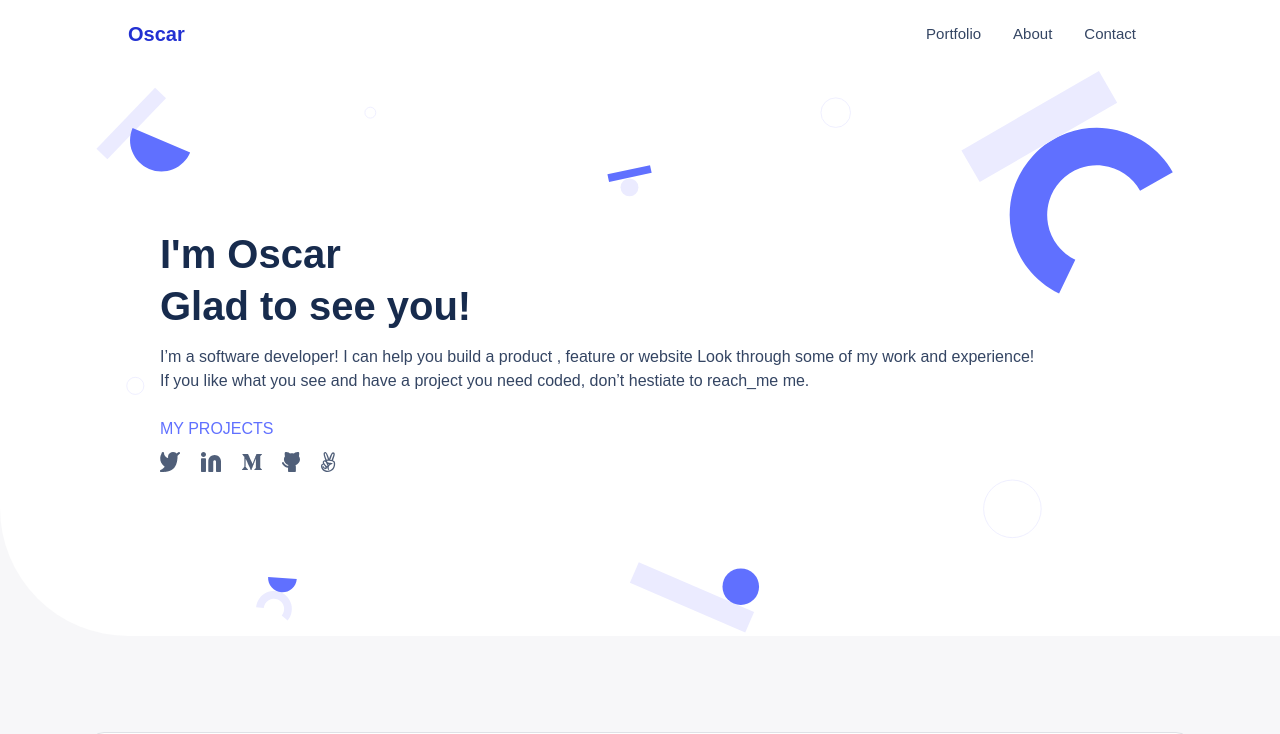
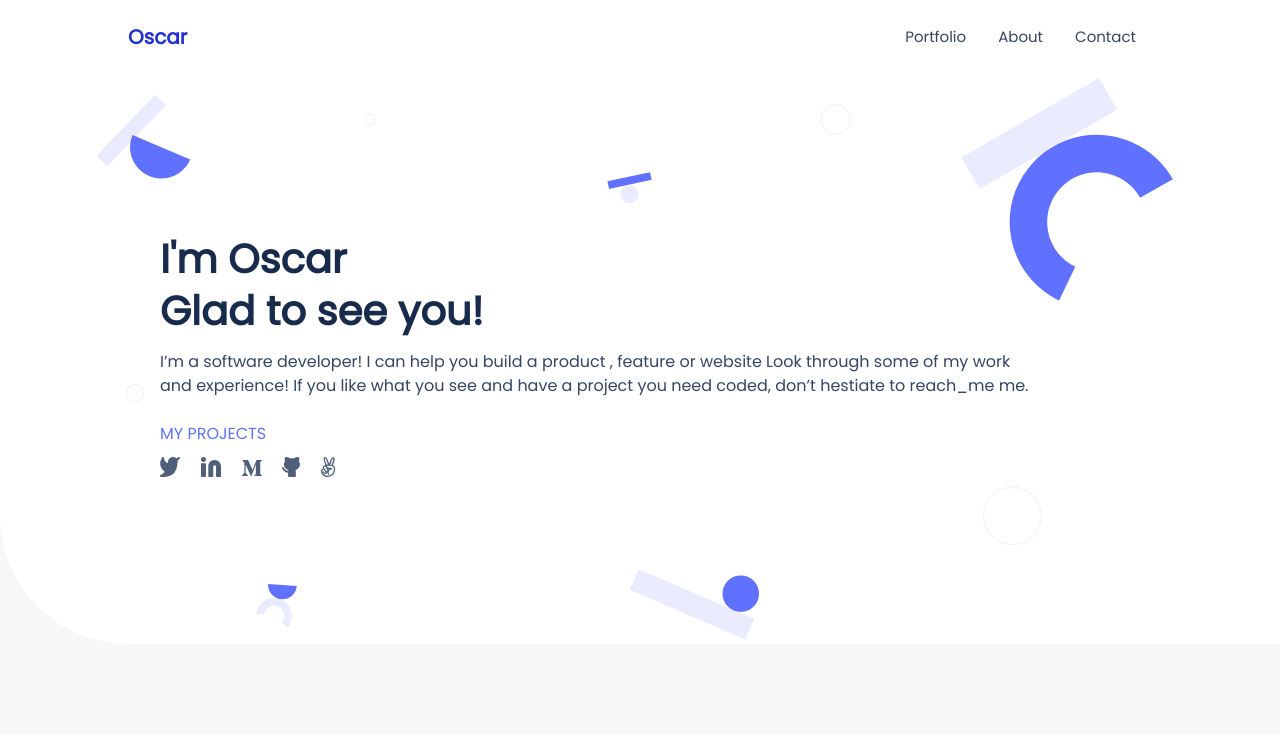
Before and after one commit to oscar-byte15/portfolio_contact_form, a website: page index.html in a window 1280 px wide. Shown: the top 734 px of the page. Drawn offline with Linux system fonts and the light colour scheme.

Commit message:
adding font family
adding font family from google fonts

```diff
--- a/index.html
+++ b/index.html
@@ -8,6 +8,9 @@
   <meta name="keywords" content="Portfolio,Front-End,Front-End Developer,Personal Portfolio, HTML, CSS, Javascript, Oscar De la Cruz" />
   <meta name="author" content="Oscar De la Cruz" />
   <meta name="viewport" content="width=device-width, initial-scale=1.0" />
+  <link rel="preconnect" href="https://fonts.googleapis.com">
+  <link rel="preconnect" href="https://fonts.gstatic.com" crossorigin>
+  <link href="https://fonts.googleapis.com/css2?family=Crete+Round&family=Inter&family=Poppins&family=Roboto&display=swap" rel="stylesheet">
   <link rel="icon" type="image/png" sizes="32x32" href="statics/images/ico-dog.ico" />
   <link rel="stylesheet" href="css/main.css" />
 
```
